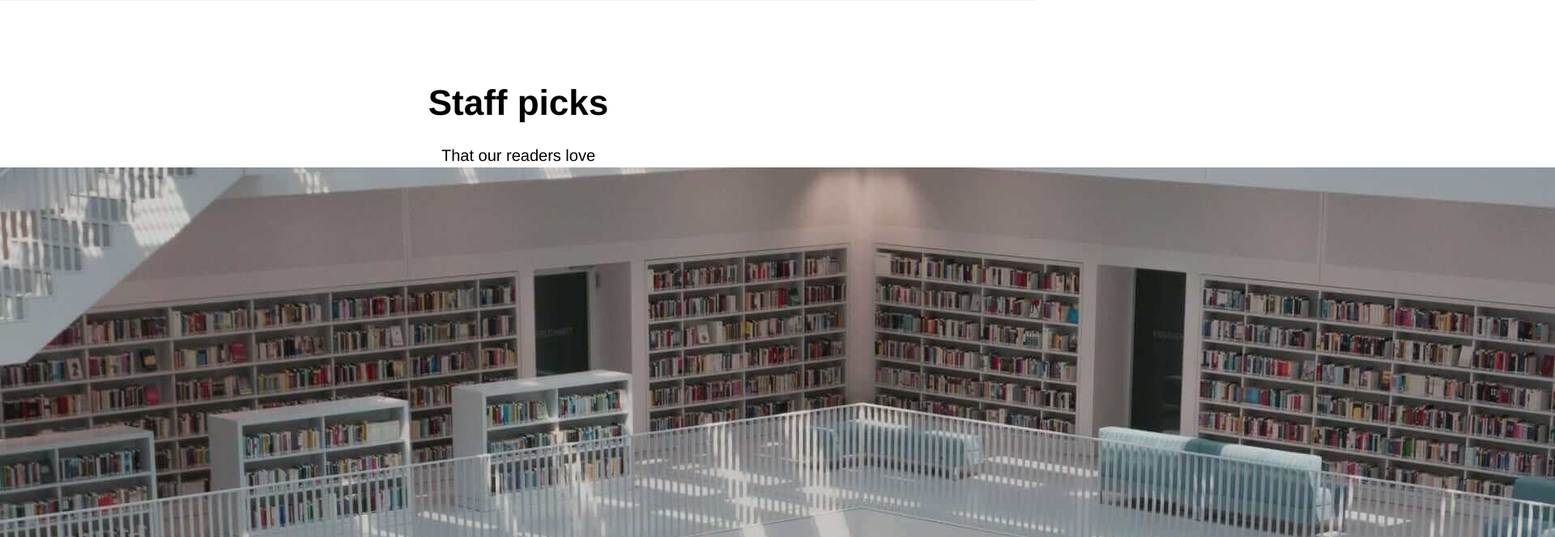
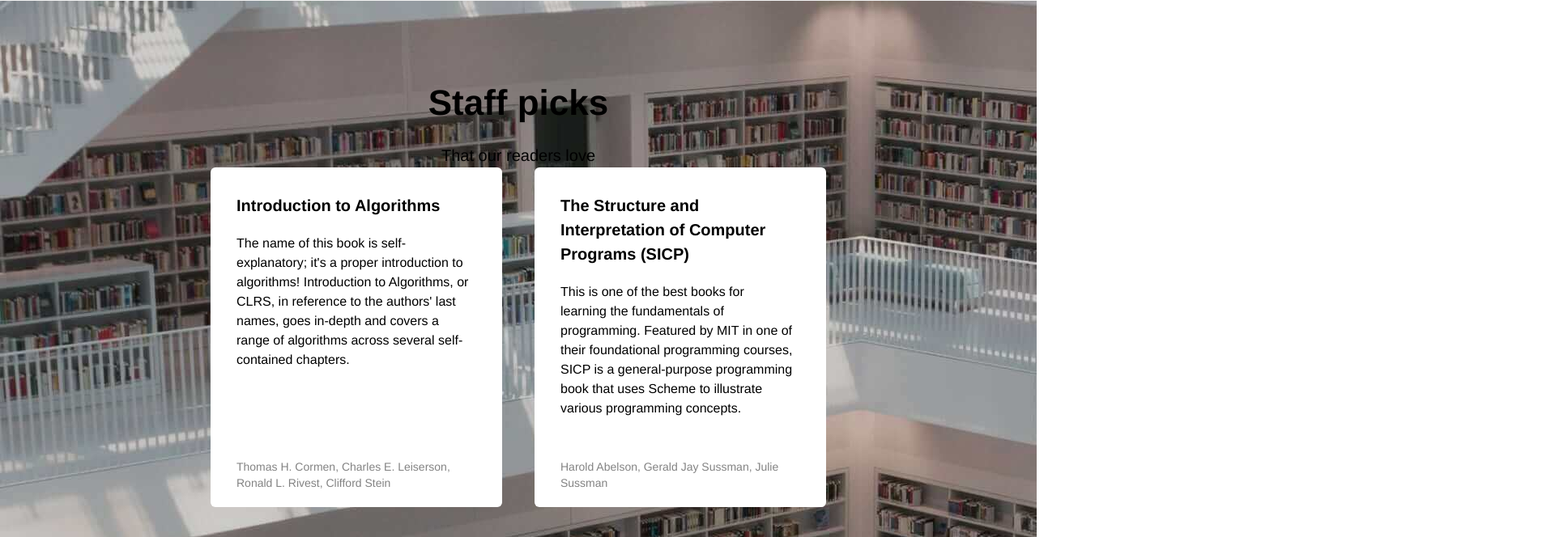
Before and after one commit to SterlingBrayboy/sc_project_library, a plain HTML site: page index.html in a window 1280 px wide. Shown: the part 1623-2287 px from the top of the page at 81% size, 1920 px wide, since content can reach past the window. Drawn offline with Linux system fonts and the light colour scheme; files whose address does not match are found by name.

Commit message:
Remove html <img> element 2

```diff
--- a/index.html
+++ b/index.html
@@ -143,11 +143,6 @@
         <section class="staff">
           <h2 class="staff__title">Staff picks</h2>
           <p class="staff__subtitle">That our readers love</p>
-          <img
-            src="/images/staff_picks_background.jpg"
-            alt="Library"
-            class="staff__image"
-          />
           <ul class="staff__unordered-list">
             <li class="card">
               <div class="card__content">
```
